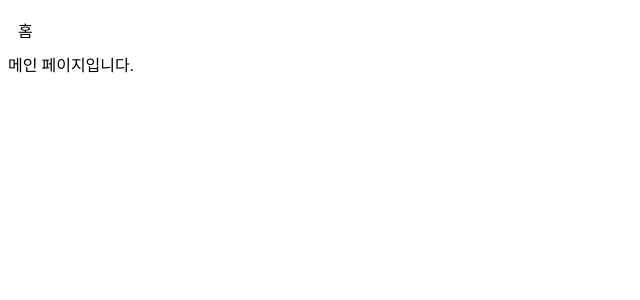
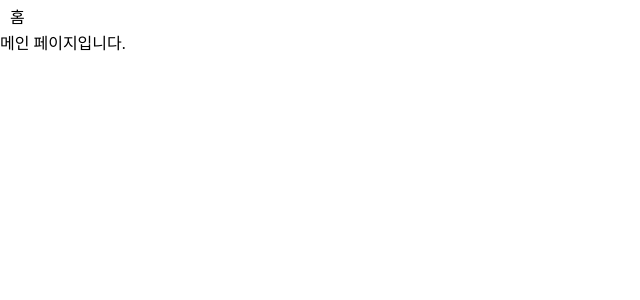
Before and after one commit to calmdownmanfanpage/calmdownmanfanpage, a React (Vite) app: page / in a window 1280 px wide. Shown: the top 300 px of the page, without its empty margins (0-640 px from the left). Built offline with nearby package versions, Linux system fonts and the light colour scheme.

Commit message:
style: style reset 추가

```diff
--- a/package.json
+++ b/package.json
@@ -13,7 +13,8 @@
     "react": "^18.2.0",
     "react-dom": "^18.2.0",
     "react-router-dom": "^6.16.0",
-    "styled-components": "^6.0.8"
+    "styled-components": "^6.0.8",
+    "styled-reset": "^4.5.1"
   },
   "devDependencies": {
     "@types/react": "^18.2.15",
--- a/src/main.tsx
+++ b/src/main.tsx
@@ -2,9 +2,11 @@
 import ReactDOM from "react-dom/client";
 import { RouterProvider } from "react-router-dom";
 import { router } from "./pages/router.tsx";
+import GlobalStyles from "./styles/globalStyles.ts";
 
 ReactDOM.createRoot(document.getElementById("root")!).render(
   <React.StrictMode>
+    <GlobalStyles />
     <RouterProvider router={router} />
   </React.StrictMode>
 );
--- /dev/null
+++ b/src/styles/globalStyles.ts
@@ -0,0 +1,23 @@
+import { createGlobalStyle } from "styled-components";
+import reset from "styled-reset";
+
+const GlobalStyles = createGlobalStyle`
+    ${reset}
+    a{
+        text-decoration: none;
+        color: inherit;
+    }
+    *{
+        box-sizing: border-box;
+    }
+    ol, ul{
+        list-style: none;
+    }
+    button {
+        border: 0;
+        background: transparent;
+        cursor: pointer;
+    }
+`;
+
+export default GlobalStyles;
```
Also changed, not shown: 1 other file (tests, documents, lock files or other folders).
